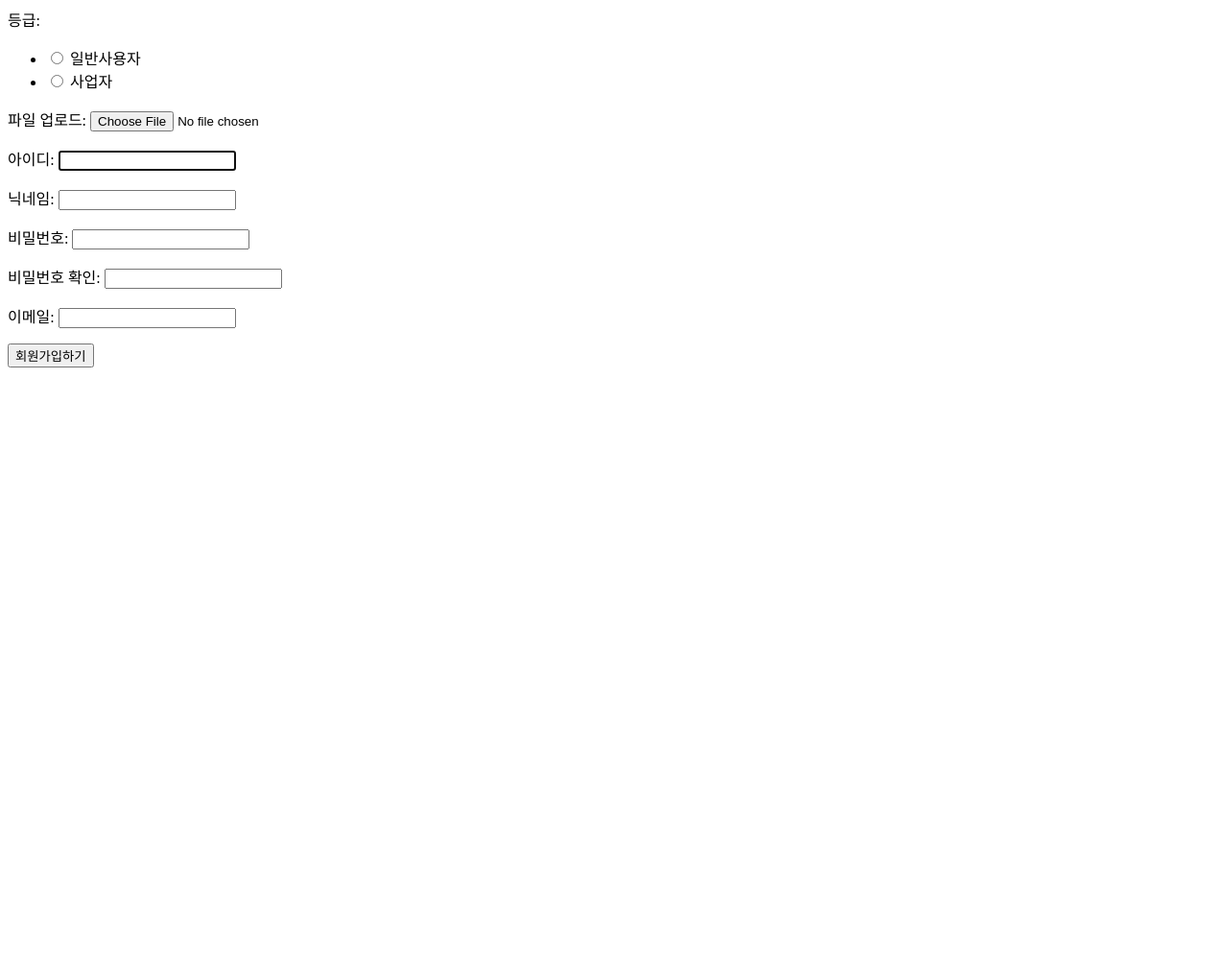
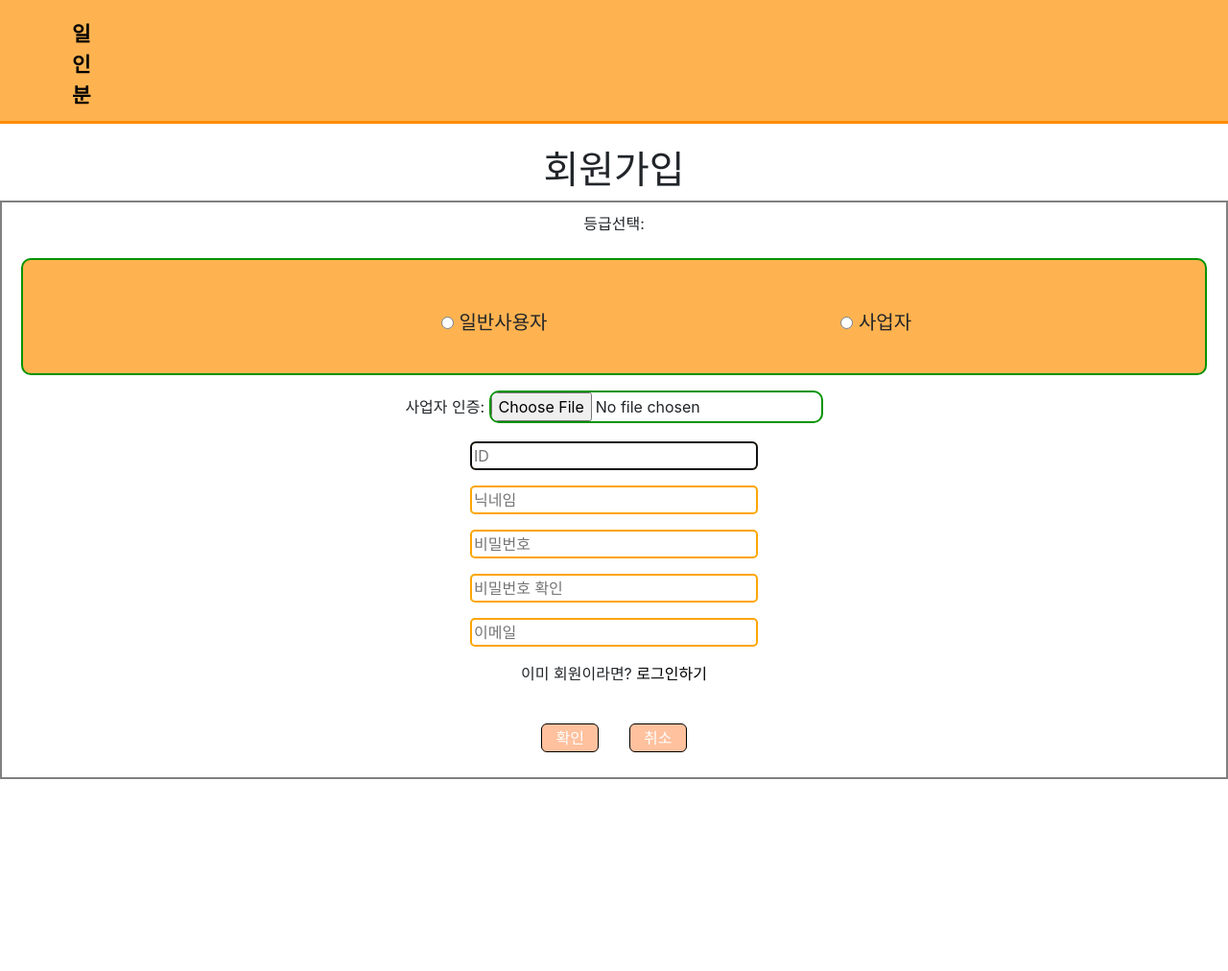
Before and after one commit to pkn0814/oneportion_anywhere, a Django app: page /accounts/signup/ in a window 1280 px wide. Shown: the whole page at 96% size. Before the commit the page ends 383 px from the top, so only its background shows below. Run offline with Django 3.2, Linux system fonts and the light colour scheme; some libraries are stand-ins or nearby versions.

Commit message:
login signup ing2

```diff
--- a/accounts/forms.py
+++ b/accounts/forms.py
@@ -1,3 +1,4 @@
+from typing import AbstractSet
 from accounts.models import CustomerUser
 from django.contrib.auth.forms import UserCreationForm, AuthenticationForm
 from . models import CustomerUser
@@ -9,36 +10,75 @@ class SignupForm(UserCreationForm):
         ('사업자','사업자')
     )
     position = forms.CharField(
-        label='등급',
+        label='등급선택',
         widget=forms.RadioSelect(
             choices=POSITION,
+            attrs={
+                'class':'border1',
+            }
+
         )
 
     )
     upload = forms.FileField(
-        label = '파일 업로드',
+        label = '사업자 인증',
         required = False,
+        widget=forms.FileInput(
+            attrs={
+                'class':'border1',
+            }
+        )
     )
     username = forms.CharField(
-        label = '아이디',
+        label = '',
+        widget=forms.TextInput(
+                attrs={
+                    'placeholder':'ID',
+                    'class':'box',
+                }
+        )
     )
     nickname = forms.CharField(
-        label = '닉네임',
+        label = '',
+        widget=forms.TextInput(
+                attrs={
+                    'placeholder':'닉네임',
+                    'class':'box',
+                }
+        )
     )
     password1 = forms.CharField(
-        label = '비밀번호',
+        label = '',
+
         widget= forms.PasswordInput(
 
+                attrs={
+                    'placeholder':'비밀번호',
+                    'class':'box',
+                }
+
+            )
+        )
+
+    password2 = forms.CharField(
+        label = '',
+        widget= forms.PasswordInput(
+
+                attrs={
+                    'placeholder':'비밀번호 확인',
+                    'class':'box',
+                }
         )
     )
-    password2 = forms.CharField(
-        label = '비밀번호 확인',
-        widget= forms.PasswordInput(
 
-        )
+    email = forms.EmailField(
+        label = '',
+        widget=forms.EmailInput(
+                attrs={
+                    'placeholder':'이메일',
+                    'class':'box',
+                }
     )
-    email = forms.EmailField(
-        label = '이메일',
     )
     class Meta:
         model = CustomerUser
@@ -46,11 +86,19 @@ class SignupForm(UserCreationForm):
 
 class LoginForm(AuthenticationForm):
     username = forms.CharField(
-            label = '아이디',
+            label = '',
+            widget=forms.TextInput(
+                attrs={
+                    'placeholder':'ID',
+                }
+            )
         )
-    password1 = forms.CharField(
-            label = '비밀번호',
+    password = forms.CharField(
+            label = '',
             widget=forms.PasswordInput(
+                attrs={
+                    'placeholder':'PASSWORD',
+                }
 
             )
         )
--- /dev/null
+++ b/accounts/templates/base2.html
@@ -0,0 +1,70 @@
+{% load bootstrap4 %}
+{% bootstrap_css %}
+{% bootstrap_javascript jquery='full' %}
+<!DOCTYPE html>
+<html>
+    <head>
+        <title>base</title>
+        <style>
+            a:link {
+                color: black; text-decoration: none;
+            }
+            a:visited {
+                color: black;
+            }
+            a:hover {
+                color : yellow;
+            }
+            ul{
+                margin:0;
+                display:flex;
+                flex-flow:row nowrap;
+                justify-content:space-evenly;
+                padding-left:130px;
+                padding-top:50px;
+                padding-bottom: 30px;
+                font-size: 15pt;
+                background-color: rgba(255, 178, 77, 0.979);
+            }
+            li{
+                list-style-type: none;
+            }
+            #bar{
+                border-bottom:solid; border-bottom-color:darkorange;
+            }
+            #back{
+                color:black;
+                font-style:initial;
+                font-size: 16pt;
+                font-weight: bold;
+                text-decoration:initial;
+                position:absolute;
+                top: 20px;
+                left:70px;
+            }
+
+
+        </style>
+    </head>
+    <body>
+
+
+        <div id="bar">
+            <a href="{% url 'main' %}" id="back">&nbsp;일<br />&nbsp;인<br />&nbsp;분</a>
+
+                <ul>
+
+                  <li class="nav-item">
+                      <a class="nav-link" href="#">&nbsp;</a>
+                    </li>
+
+
+                </ul>
+                </div>
+
+            </nav>
+    </body>
+</html>
+
+{% block content %}
+{% endblock %}
--- a/accounts/templates/signup.html
+++ b/accounts/templates/signup.html
@@ -1,5 +1,55 @@
+{% extends 'base2.html' %}
+{% block content %}
+<head>
+    <style>
+        .signup {
+            text-align: center;
+        }
+        h1{
+                font-family: 'Noto Sans KR', sans-serif;
+            }
+        .allBorder{
+                border: 2px solid gray;
+                padding-left: 20px;
+                padding-right:20px;
+                padding-top:10px;
+                padding-bottom:10px;
+
+                margin-bottom: 200px;
+            }
+            .border1{
+                border: 2px solid rgb(0,147,0);
+                border-radius: 10px;
+
+            }
+            .box{
+                width:300px;
+                height:30px;
+                border: 2px solid orange;
+                border-radius: 5px;
+                color:gray;
+            }
+            .button{
+                width: 60px;
+                height:30px;
+                background-color: rgb(255,193,158);
+                border: 1px solid black;
+                border-radius: 6px;
+                color: white;
+            }
+    </style>
+</head>
+<div class="signup">
+    <br><h1>회원가입</h1>
+<div class="allBorder">
 <form action="{% url 'signup' %}" method="post">
     {% csrf_token %}
     {{form.as_p}}
-    <button type="submit">회원가입하기</button>
+    <p>이미 회원이라면? <a href="{% url 'login' %}">로그인하기</a></p>
+        <br>
+        <button type="submit" class="button">확인</button>&nbsp;&nbsp;&nbsp;&nbsp;&nbsp;&nbsp;
+        <button type="reset" class="button">취소</button>
 </form>
+</div>
+</div>
+{% endblock %}
--- a/accounts/views.py
+++ b/accounts/views.py
@@ -11,7 +11,7 @@ def signup_view(request):
         if form.is_valid():
             user = form.save()
             login(request, user)
-            return redirect("main")
+        return redirect("main")
     else:
         form = SignupForm()
         return render(request, 'signup.html',{'form':form})
```
Also changed, not shown: accounts/templates/login.html (+17 -1 lines), db.sqlite3.
